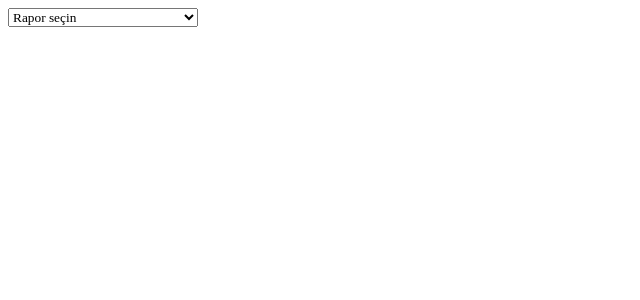
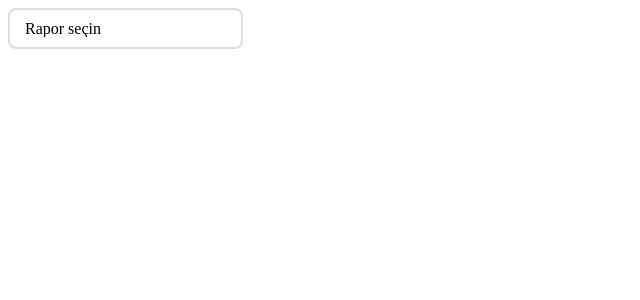
Before and after one commit to serkanisyapan/mssql-connect, a React (Vite) app in the folder client/: page / in a window 1280 px wide. Shown: the top 300 px of the page, without its empty margins (0-640 px from the left). Built offline with nearby package versions, Linux system fonts and the light colour scheme; what ag-grid-community would draw is missing.

Commit message:
add styling to select box

```diff
--- a/client/src/App.css
+++ b/client/src/App.css
@@ -23,3 +23,24 @@
     transform: translateY(0); /* Reset lift on click */
     box-shadow: 0 3px 4px rgba(0, 0, 0, 0.1); /* Reduced shadow on click */
 }
+
+select {
+    padding: 10px 15px;
+    font-size: 16px;
+    border: 2px solid #ddd;
+    border-radius: 8px;
+    background-color: #fff;
+    appearance: none;
+    cursor: pointer;
+    transition: border-color 0.3s ease, box-shadow 0.3s ease;
+}
+
+select:focus {
+    border-color: #007bff;
+    box-shadow: 0 0 5px rgba(0, 123, 255, 0.5);
+    outline: none;
+}
+
+select:disabled {
+    cursor: not-allowed
+}
```
